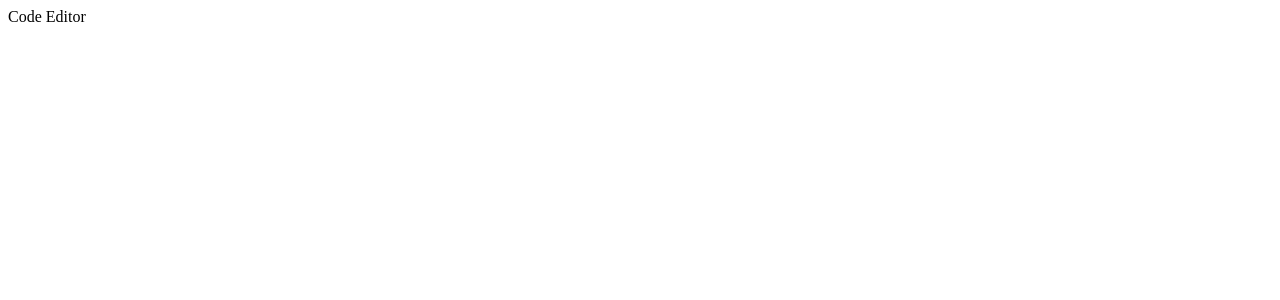
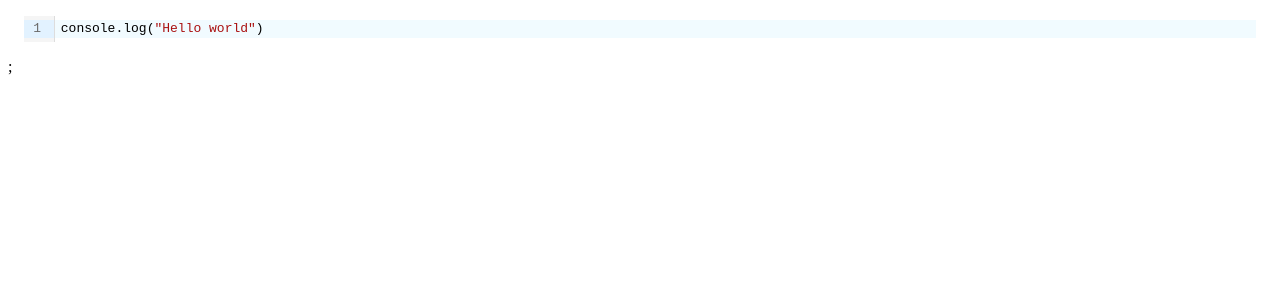
Before and after one commit to harneetsahi/playground_codeEditor, a React (Vite) app: page / in a window 1280 px wide. Shown: the top 300 px of the page. Built offline with nearby package versions, Linux system fonts and the light colour scheme.

Commit message:
add: working editor functionality

```diff
--- a/src/App.jsx
+++ b/src/App.jsx
@@ -1,7 +1,31 @@
+import { useEffect, useRef, useState } from "react";
+import { EditorState } from "@codemirror/state";
+import { EditorView } from "@codemirror/view";
+import { basicSetup } from "codemirror";
+import { javascript } from "@codemirror/lang-javascript";
+
 function App() {
+  const editorRef = useRef(null);
+
+  useEffect(() => {
+    const state = EditorState.create({
+      doc: 'console.log("Hello world")',
+      extensions: [basicSetup, javascript()],
+    });
+
+    const view = new EditorView({
+      state,
+      parent: editorRef.current,
+    });
+
+    return () => {
+      view.destroy();
+    };
+  }, [editorRef.current]);
+
   return (
     <>
-      <div>Code Editor</div>
+      <div ref={editorRef} style={{ margin: "1rem" }}></div>;
     </>
   );
 }
```
